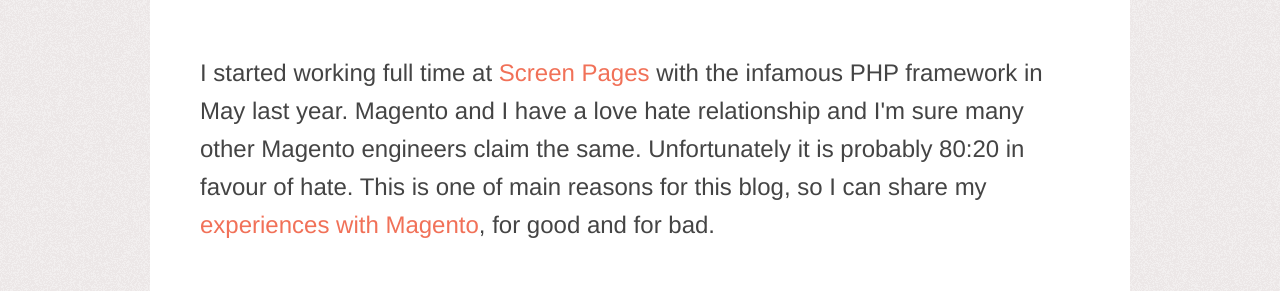
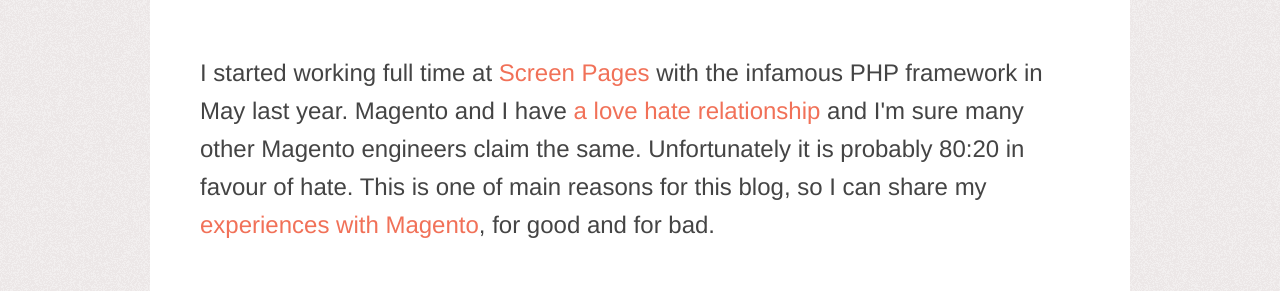
Before and after one commit to m4tthumphrey/jekyll, a Jekyll site: the page built from about.html, in a window 1280 px wide. Shown: the part 789-1080 px from the top of the page. Built offline with Jekyll 4.4.1, drawn with Linux system fonts in a browser that asks for light colours; comment, search, counter and statistics services are not loaded; part of the change alters nothing that is shown.

```diff
--- a/about.html
+++ b/about.html
@@ -12,7 +12,7 @@ title: About me
 
           <p>After working for several web design agencies I decided to make the switch to freelancing in 2011. TL;DR: <a href="#">It didn't work out</a>.</p>
 
-          <p>I started working full time at <a href="http://www.screenpages.com">Screen Pages</a> with the infamous PHP framework in May last year. Magento and I have a love hate relationship and I'm sure many other Magento engineers claim the same. Unfortunately it is probably 80:20 in favour of hate. This is one of main reasons for this blog, so I can share my <a href="#">experiences with Magento</a>, for good <em>and</em> for bad.</p>
+          <p>I started working full time at <a href="http://www.screenpages.com">Screen Pages</a> with the infamous PHP framework in May last year. Magento and I have <a href="http://www.gxjansen.com/my-life-with-magento/" target="_blank">a love hate relationship</a> and I'm sure many other Magento engineers claim the same. Unfortunately it is probably 80:20 in favour of hate. This is one of main reasons for this blog, so I can share my <a href="#">experiences with Magento</a>, for good <em>and</em> for bad.</p>
 
           <p>Whilst working at Screen Pages I completed the Magento Developer Certfication. I have strong views on certification exams, the <a href="#">MDC</a> in particular.</p>
 
```
